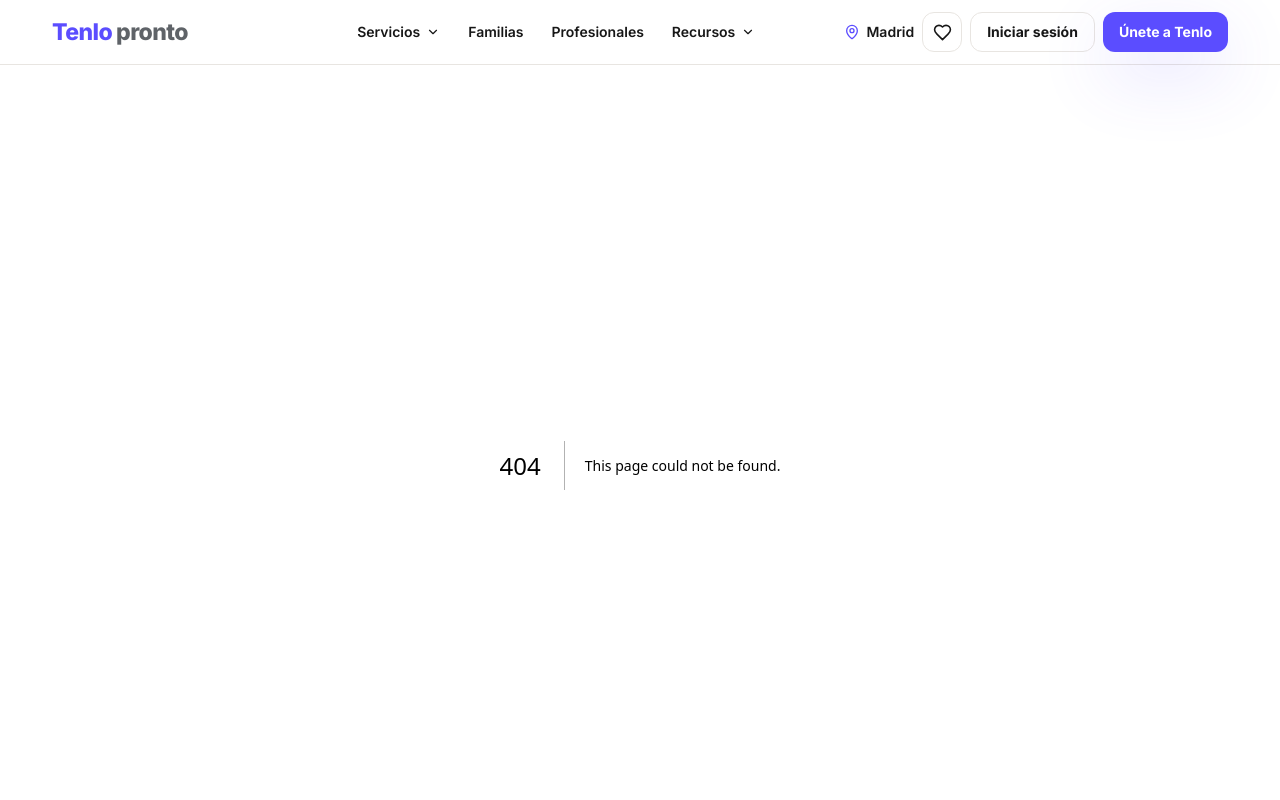
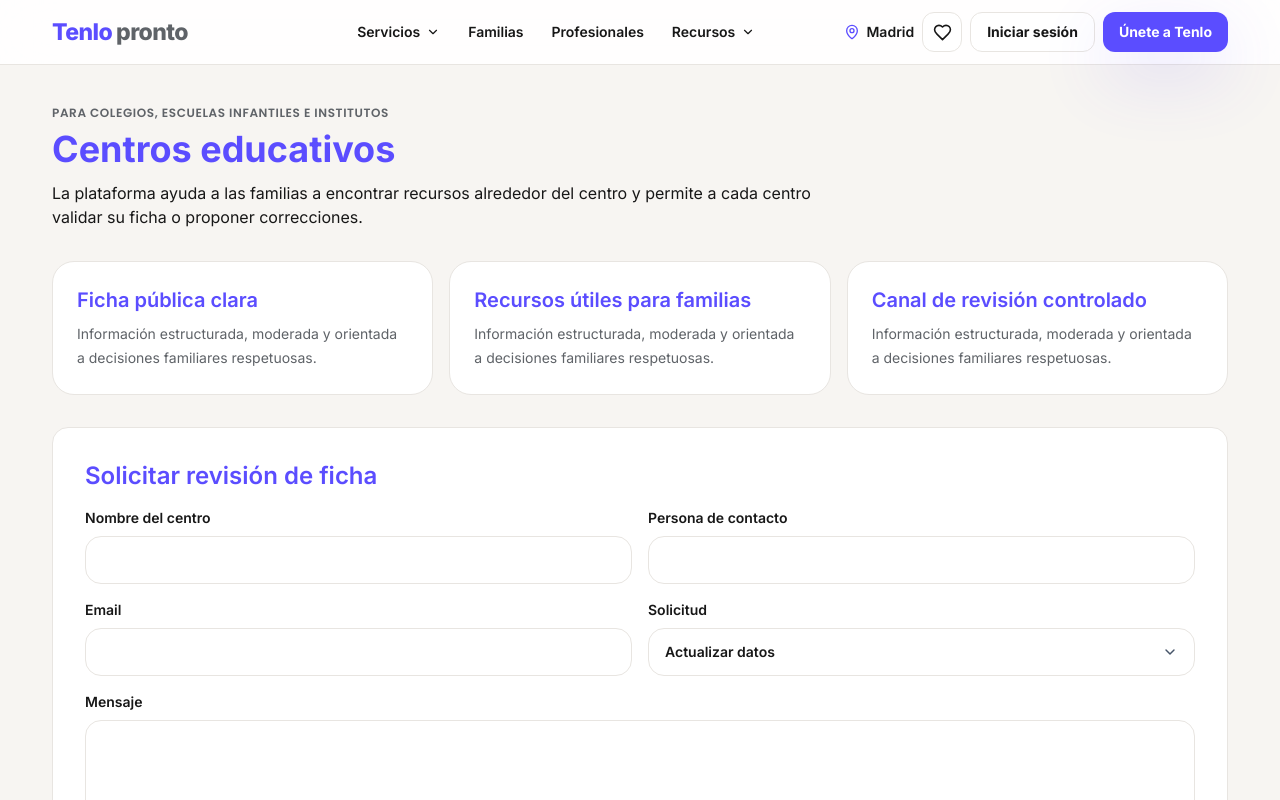
Before and after one commit to rdrgzjavier/kiryco, a Next.js app: page /centros-educativos in a window 1280 px wide. Before the commit this address had no page. Shown: the top 800 px of the page. Built offline with nearby package versions, Linux system fonts and the light colour scheme.

Commit message:
Add files via upload

```diff
--- /dev/null
+++ b/src/app/centros-educativos/page.tsx
@@ -0,0 +1,31 @@
+import type { Metadata } from "next";
+import Link from "next/link";
+
+export const metadata: Metadata = {
+  title: "Centros educativos | Tenlo",
+  description: "Solicita revisión, actualización o validación de ficha de centro educativo."
+};
+
+export default function CentersForSchoolsPage() {
+  return (
+    <div className="page py-10">
+      <p className="label">Para colegios, escuelas infantiles e institutos</p>
+      <h1 className="mt-2 text-4xl font-bold text-ink">Centros educativos</h1>
+      <p className="mt-3 max-w-3xl text-slatecopy">La plataforma ayuda a las familias a encontrar recursos alrededor del centro y permite a cada centro validar su ficha o proponer correcciones.</p>
+      <div className="mt-8 grid gap-4 md:grid-cols-3">
+        {["Ficha pública clara", "Recursos útiles para familias", "Canal de revisión controlado"].map((item) => (
+          <div key={item} className="card p-6"><h2 className="text-xl font-semibold text-ink">{item}</h2><p className="mt-2 text-sm leading-6 text-muted">Información estructurada, moderada y orientada a decisiones familiares respetuosas.</p></div>
+        ))}
+      </div>
+      <form className="mt-8 grid gap-4 rounded-2xl border border-line bg-panel p-5 md:grid-cols-2 md:p-8">
+        <h2 className="text-2xl font-semibold text-ink md:col-span-2">Solicitar revisión de ficha</h2>
+        <label className="field-label">Nombre del centro<input required className="field" /></label>
+        <label className="field-label">Persona de contacto<input required className="field" /></label>
+        <label className="field-label">Email<input required type="email" className="field" /></label>
+        <label className="field-label">Solicitud<select className="field"><option>Actualizar datos</option><option>Validar ficha</option><option>Recibir información</option></select></label>
+        <label className="field-label md:col-span-2">Mensaje<textarea required className="field min-h-28" /></label>
+        <div className="flex flex-wrap gap-3 md:col-span-2"><button className="btn-primary">Solicitar revisión de ficha</button><Link className="btn-secondary" href="/contacto">Contactar con el equipo</Link></div>
+      </form>
+    </div>
+  );
+}
```
